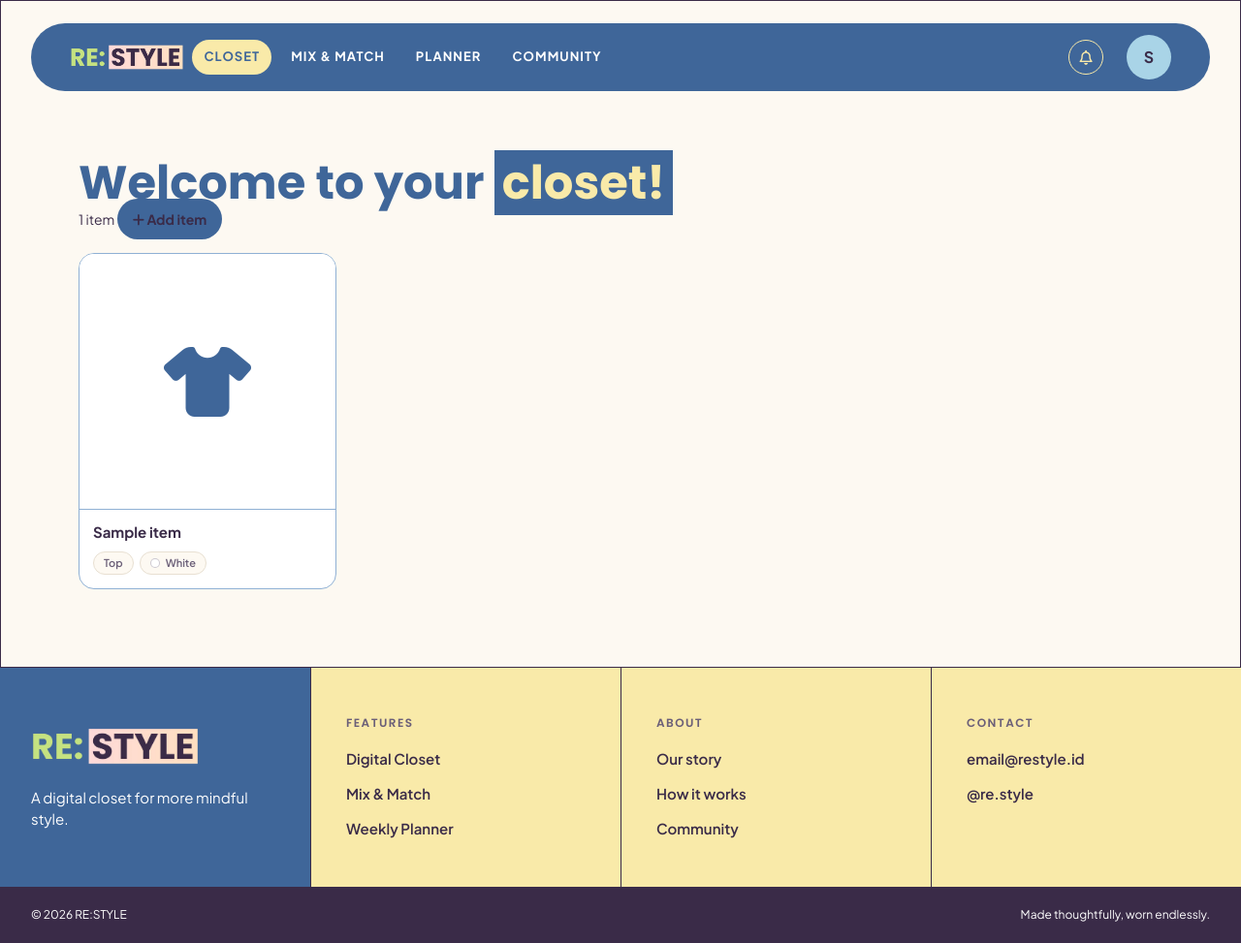
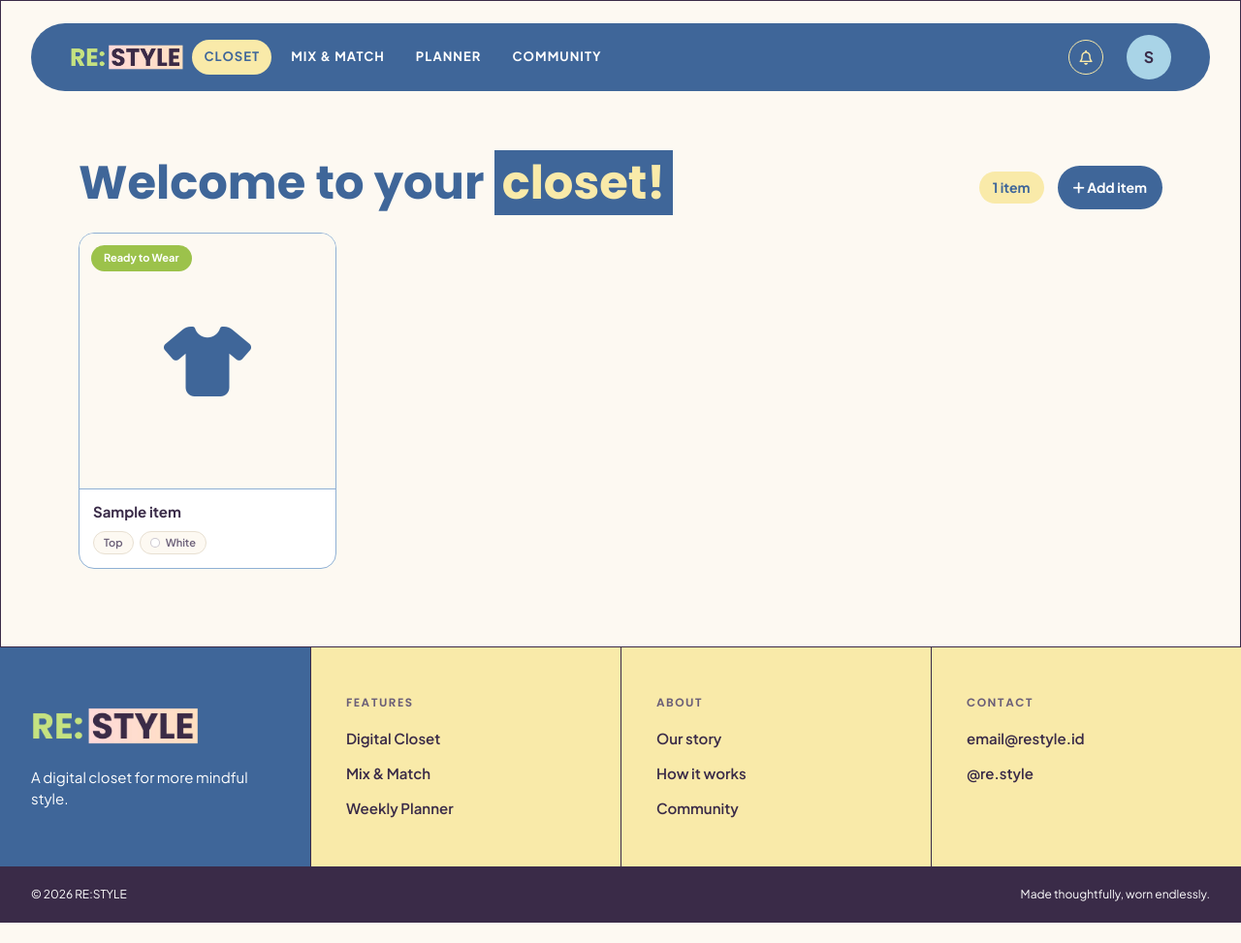
Before and after one commit to pbp-kelompok-a12/RESTYLE, a Django app: page /closet/ in a window 1280 px wide. Shown: the whole page at 97% size. After the commit the page ends 952 px from the top, so only its background shows below. Run offline with Django 5.2, Linux system fonts and the light colour scheme; a user stored in the database is signed in; tables that the repository leaves empty hold one stand-in row (values such as "Sample post"); some libraries are stand-ins or nearby versions; some web fonts are replaced.

Commit message:
feat: add status badge on item card and styling closet form

```diff
--- a/closet/templates/closet.html
+++ b/closet/templates/closet.html
@@ -22,7 +22,7 @@
         <h1>Welcome to your <span class="cl-highlight">closet!</span></h1>
         <div class="cl-head-actions">
             <span class="cl-count">{{ total_count }} item{{ total_count | pluralize }}</span>
-            <a href="{% url 'closet:create_item' %}" class="btn primary-btn"><i class="fa-solid fa-plus"></i> Add item</a>
+            <a href="{% url 'closet:add_item' %}" class="btn primary-btn"><i class="fa-solid fa-plus"></i> Add item</a>
         </div>
     </header>
 
@@ -31,6 +31,7 @@
         <article class="cl-card">
             <div class="cl-card-img">
                 {% include '_icon.html' with category=item.category %}
+                <span class="cl-badge cl-badge-{{ item.status }}">{{ item.get_status_display }}</span>
             </div>
             <div class="cl-card-body">
                 <h2>{{ item.name }}</h2>
--- a/closet/urls.py
+++ b/closet/urls.py
@@ -5,5 +5,5 @@ app_name = "closet"
 
 urlpatterns = [
     path("", views.show_closet, name="show_closet"),
-    path("item/create/", views.create_item, name="create_item"),
+    path("add/", views.add_item, name="add_item"),
 ]
--- a/closet/views.py
+++ b/closet/views.py
@@ -24,12 +24,12 @@ def option_context():
     }
 
 @login_required(login_url="/login")
-def create_item(request):
+def add_item(request):
     form = ItemForm(request.POST or None)
     if request.method == "POST" and form.is_valid():
         item = form.save(commit=False)
         item.user = request.user
         item.save()
-        messages.success(request, f'"{item.name}" was added to your closet.')
+        messages.success(request, f'Yay! "{item.name}" is now in your closet!')
         return redirect("closet:show_closet")
     return render(request, "item_form.html", {"form": form, "is_edit": False, **option_context()})
--- a/static/css/closet.css
+++ b/static/css/closet.css
@@ -27,6 +29,34 @@
     padding: 0 8px;
 }
 
+/* pesan sukses atau error */
+.cl-messages { display: flex; flex-direction: column; gap: 8px; }
+.cl-message {
+    padding: 10px 14px;
+    border: 1px solid var(--color-azure-martinique);
+    border-radius: var(--corner-radius-12);
+    font-weight: 700;
+    background: var(--color-azure-st-blue);
+}
+.cl-message-error { background: var(--color-orange-dairy-cream); }
+
+/* header halaman */
+.cl-head { display: flex; align-items: flex-end; justify-content: space-between; gap: 16px; flex-wrap: wrap; }
+.cl-head-actions { display: flex; align-items: center; gap: 14px; }
+.cl-count {
+    padding: 6px 14px;
+    background: var(--color-yellow-peach-yellow);
+    color: var(--color-azure-san-marino);
+    border-radius: var(--corner-radius-999);
+    font-size: 14px;
+    font-weight: 700;
+}
+.cl-head-actions .primary-btn {
+    color: var(--color-white-solid);
+    font-size: 14px;
+    font-weight: 700;
+}
+
 /* grid + card */
 .cl-grid { display: grid; grid-template-columns: repeat(4, minmax(0, 1fr)); gap: 18px; }
 
@@ -39,16 +69,36 @@
 .cl-card:hover { transform: translateY(-3px); box-shadow: var(--drop-shadow); }
 
 .cl-card-img {
+    position: relative;
     aspect-ratio: 1 / 1;
     display: flex;
     align-items: center;
     justify-content: center;
     border-radius: 15px 15px 0 0;
-    background: var(--color-white-solid);
+    background: var(--color-orange-linen);
     border-bottom: 1px solid var(--color-azure-polo-blue);
     color: var(--color-azure-san-marino);
 }
 .cl-icon { font-size: 72px; }
+.cl-badge {
+    position: absolute;
+    top: 12px;
+    left: 12px;
+    padding: 4px 12px;
+    border: 1px solid transparent;
+    border-radius: var(--corner-radius-999);
+    font-size: 11px;
+    font-weight: 700;
+}
+.cl-badge-ready {
+    background: var(--color-green-eco-leaf);
+    color: var(--color-white-solid);
+}
+.cl-badge-washing {
+    background: var(--color-azure-st-blue);
+    border-color: var(--color-azure-san-marino);
+    color: var(--color-azure-san-marino);
+}
 
 .cl-card-body { padding: 12px 14px 14px; }
 .cl-card-body h2 { font-size: 15px; font-weight: 700; }
```
Also changed, not shown: other parts of static/css/closet.css (+90 -0 lines), closet/templates/item_form.html (+3 -4 lines).
